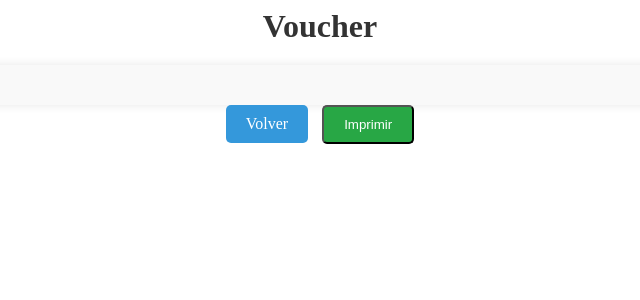
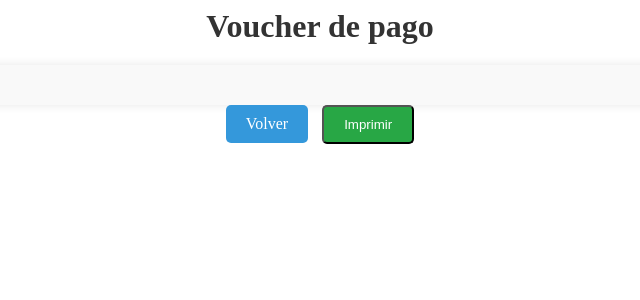
Before and after one commit to tbeleen/caoso, a Django app: page /voucher/ in a window 1280 px wide. Shown: the top 300 px of the page, without its empty margins (320-960 px from the left). Run offline with Django 5.2, Linux system fonts and the light colour scheme; data that the repository does not hold is empty.

Commit message:
first commit

```diff
--- a/core/templates/core/reg_servicios.html
+++ b/core/templates/core/reg_servicios.html
@@ -29,7 +29,7 @@
                         <td style="border: 1px solid #ddd; padding: 8px;">{{ pago.payer_email }}</td>
                         <td style="border: 1px solid #ddd; padding: 8px;">{{ pago.payer_name }}</td>
                         <td style="border: 1px solid #ddd; padding: 8px;">
-                            <a href="{% url 'voucher' %}?id={{ pago.id }}" style="color: #3498db; text-decoration: none;">Voucher</a>
+
                         </td>
                     </tr>
                     {% endfor %}
@@ -38,6 +38,7 @@
                         <td colspan="8" style="text-align: center; padding: 10px;">No hay compras registradas.</td>
                     </tr>
                 {% endif %}
+                <a href="{% url 'voucher' %}?id={{ pago.id }}" style="color: #3498db; text-decoration: none;">Voucher</a>
             </tbody>
         </table>
     </div>
--- a/core/templates/core/voucher.html
+++ b/core/templates/core/voucher.html
@@ -18,7 +18,7 @@
         </style>
 
 
-    <h1 style="text-align: center; color: #333; margin-bottom: 20px;">Voucher</h1>
+    <h1 style="text-align: center; color: #333; margin-bottom: 20px;">Voucher de pago</h1>
     <div class="print-container" style="margin: 0 auto; width: 80%; max-width: 800px; background-color: #f9f9f9; padding: 20px; border-radius: 8px; box-shadow: 0 0 10px rgba(0, 0, 0, 0.1);">
         {% for pago in voucher %}
             <div style="margin-bottom: 20px; padding: 15px; border-bottom: 1px solid #ddd;">
@@ -27,10 +27,11 @@
                 <p style="font-size: 16px; margin: 5px 0;"><strong>Monto:</strong> {{ pago.monto }} {{ pago.moneda }}</p>
                 <p style="font-size: 16px; margin: 5px 0;"><strong>Usuario:</strong> {{ pago.usuario }}</p>
                 <p style="font-size: 16px; margin: 5px 0;"><strong>Correo de PayPal:</strong> {{ pago.correo_paypal }}</p>
+                <p>Imprimir total de pago de la suscripción</p>
             </div>
         {% endfor %}
     </div>
     <div style="text-align: center;">
-        <a href="{% url 'reg_servicios_view' %}" style="display: inline-block; padding: 10px 20px; background-color: #3498db; color: white; text-decoration: none; border-radius: 5px;">Volver</a>
+        <a href="{% url 'reg_servicios' %}" style="display: inline-block; padding: 10px 20px; background-color: #3498db; color: white; text-decoration: none; border-radius: 5px;">Volver</a>
         <button onclick="window.print()" style="display: inline-block; padding: 10px 20px; background-color: #28a745; color: white; text-decoration: none; border-radius: 5px; margin-left: 10px;">Imprimir</button>
     </div>
```
